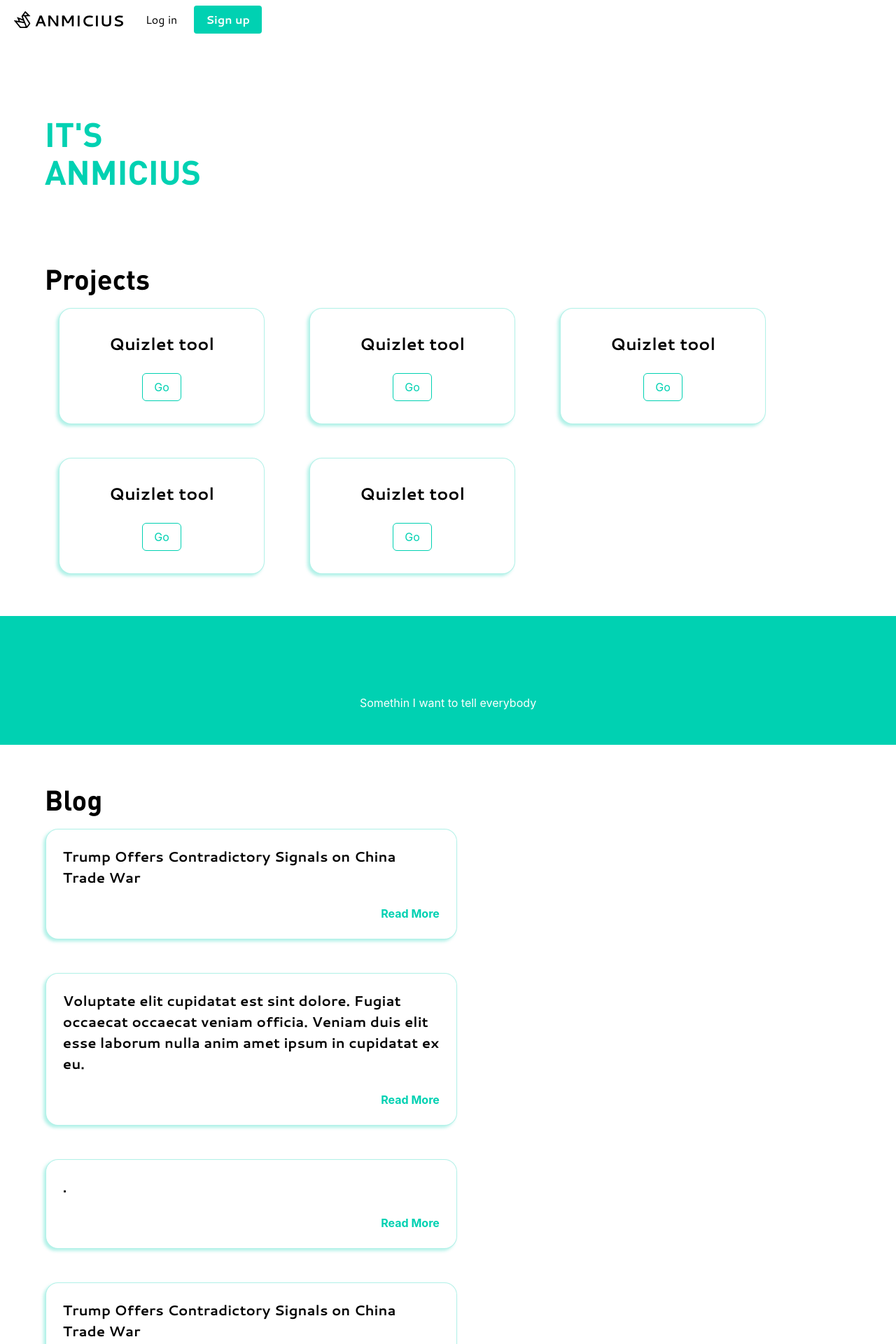
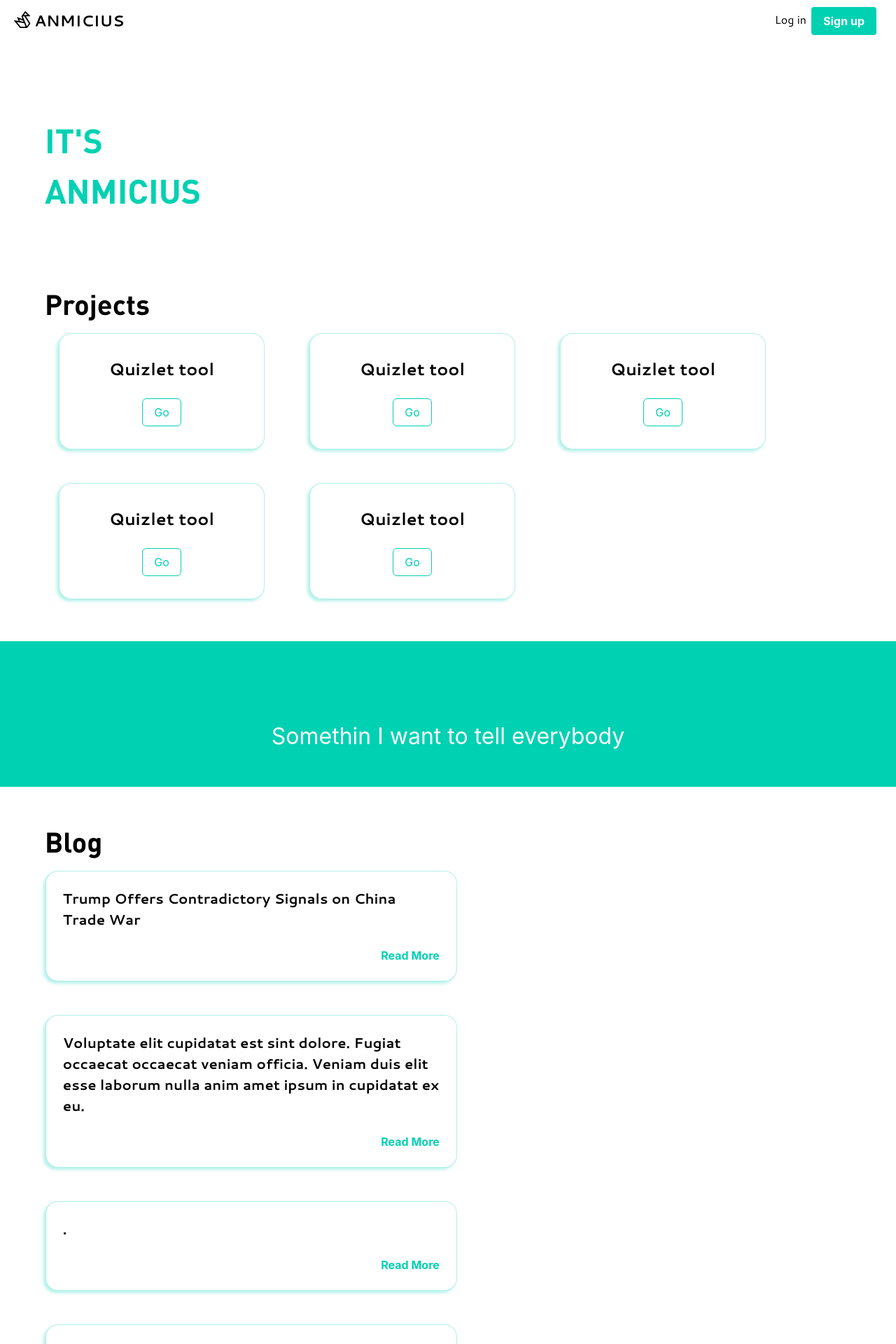
Before and after one commit to anmicius0/main, a React (Create React App) app: page / in a window 1280 px wide. Shown: the top 1920 px of the page at 70% size. Built offline with nearby package versions, Linux system fonts and the light colour scheme.

Commit message:
fix navbar buttons

```diff
--- a/src/App.css
+++ b/src/App.css
@@ -23,14 +23,19 @@
   position: fixed;
 }
 
-.navbar a {
+.navbar .login > a {
   color: #000000;
   text-decoration: none;
   font-family: "Cantarell";
   font-size: 1em;
+  position: fixed;
+  right: 8em;
 }
 
-.navbar .is-primary {
+.navbar .signup {
+  position: fixed;
+  right: 1em;
+  top: 0.1em;
   font-weight: 700;
   font-size: 1em;
 }
@@ -110,4 +115,8 @@
   font-weight: 700;
   color: #00d1b2;
 }
+
+.banner h2 {
+  font-size: 2em !important;
+}
 /*# sourceMappingURL=App.css.map */
--- a/src/App.scss
+++ b/src/App.scss
@@ -28,17 +28,19 @@ $primary-color: #00d1b2;
   margin: 0;
   position: fixed;
 
-  .navbar-item {
-  }
-
-  a {
+  .login > a {
     color: #000000;
     text-decoration: none;
     font-family: "Cantarell";
     font-size: 1em;
+    position: fixed;
+    right: 8em;
   }
 
-  .is-primary {
+  .signup {
+    position: fixed;
+    right: 1em;
+    top: 0.1em;
     font-weight: 700;
     font-size: 1em;
   }
@@ -125,3 +127,13 @@ $primary-color: #00d1b2;
     }
   }
 }
+
+//*******************************************************************
+//  Banner                                                         //
+//*******************************************************************
+
+.banner {
+  h2 {
+    font-size: 2em !important;
+  }
+}
--- a/src/component/Banner.js
+++ b/src/component/Banner.js
@@ -2,7 +2,7 @@ import React from "react";
 
 const Banner = () => {
   return (
-    <div className={"hero is-primary"}>
+    <div className={"hero is-primary banner"}>
       <div className={"hero-body has-text-centered"}>
         <h2>Somethin I want to tell everybody</h2>
       </div>
--- a/src/component/Blog.js
+++ b/src/component/Blog.js
@@ -25,7 +25,22 @@ const Blog = () => {
                 <p> Read More</p>
               </div>
               <div className={"column is-half"}>
-                <h3>Trump Offers Contradictory Signals on China Trade War</h3>
+                <h3>
+                  President Trump shifted tone on his trade war with China yet
+                  again on Monday, calling President Xi Jinping of China a
+                  “great leader” just three days after branding him an “enemy”
+                  of the United States. Mr. Trump said that Chinese officials
+                  had reached out by telephone and that the two sides would soon
+                  restart trade talks, after the latest escalation in tariffs
+                  and his “order” to American companies to look for ways to pull
+                  out of China. “We were called and we’re going to start very
+                  shortly to negotiate,” Mr. Trump said as he met with President
+                  Abdel Fattah el-Sisi of Egypt on the sidelines of the Group of
+                  7 summit meeting in Biarritz, France. “We’ll see what happens,
+                  but I think we’re going to make a deal.” Mr. Trump appeared to
+                  be toning down a conflict that has battered world financial
+                  markets, hours after China’s chief negotiator did the same.
+                </h3>
                 <p> Read More</p>
               </div>
               <div className={"column is-half"}>
--- a/src/component/Landing.js
+++ b/src/component/Landing.js
@@ -5,7 +5,7 @@ const Landing = () => {
     <div className={"hero"}>
       <div className={"hero-body"}>
         <div className={"container"}>
-          <h1 className={"title"}>
+          <h1>
             IT'S <br />
             ANMICIUS
           </h1>
--- a/src/component/Navbar.js
+++ b/src/component/Navbar.js
@@ -1,31 +1,7 @@
-import React, { useEffect } from "react";
+import React from "react";
 import { ReactComponent as Logo } from "../image/logo.svg";
 
 const Navbar = () => {
-  useEffect(() => {
-    // Get all "navbar-burger" elements
-    const $navbarBurgers = Array.prototype.slice.call(
-      document.querySelectorAll(".navbar-burger"),
-      0
-    );
-
-    // Check if there are any navbar burgers
-    if ($navbarBurgers.length > 0) {
-      // Add a click event on each of them
-      $navbarBurgers.forEach(el => {
-        el.addEventListener("click", () => {
-          // Get the target from the "data-target" attribute
-          const target = el.dataset.target;
-          const $target = document.getElementById(target);
-
-          // Toggle the "is-active" class on both the "navbar-burger" and the "navbar-menu"
-          el.classList.toggle("is-active");
-          $target.classList.toggle("is-active");
-        });
-      });
-    }
-  }, []);
-
   return (
     <nav className={"navbar is-fixed-top"}>
       <div className={"navbar-brand"}>
@@ -33,11 +9,11 @@ const Navbar = () => {
           <Logo id="Logo" />
         </a>
 
-        <div className={"navbar-item"}>
+        <div className={"navbar-item login"}>
           <a href="#">Log in</a>
         </div>
 
-        <div className={"navbar-item"}>
+        <div className={"navbar-item signup"}>
           <a href="#" className={"button is-primary"}>
             Sign up
           </a>
```
Also changed, not shown: 1 other file (tests, documents, lock files or other folders).
